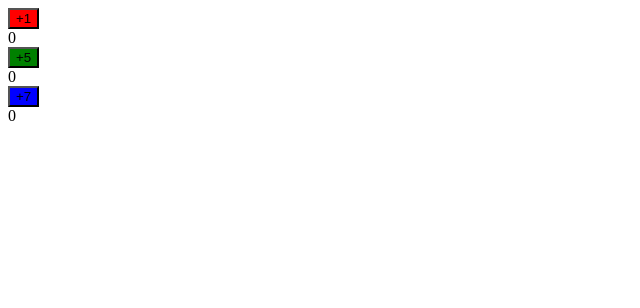
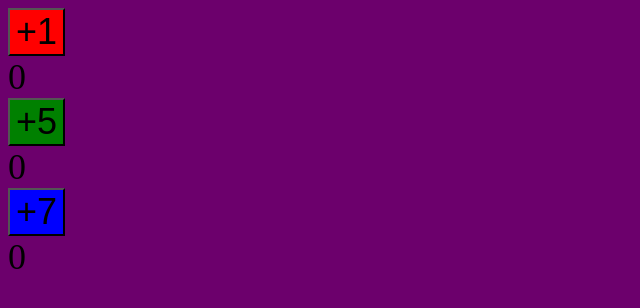
Before and after one commit to valensixx/react_core_conceps, a React (Create React App) app in the folder my-app/: page / in a window 1280 px wide. Shown: the top 308 px of the page, without its empty margins (0-640 px from the left). Built offline with nearby package versions, Linux system fonts and the light colour scheme.

Commit message:
create global.css and import it

```diff
--- a/my-app/src/index.js
+++ b/my-app/src/index.js
@@ -1,6 +1,7 @@
 import React from 'react';
 import ReactDOM  from 'react-dom';
 import App from './components/App';
+import './styles/global.css';
 
 const reactContentRoot = document.getElementById('root');
 
--- /dev/null
+++ b/my-app/src/styles/global.css
@@ -0,0 +1,4 @@
+*{
+    background-color: rgb(108, 0, 108);
+    font-size: 1.5rem;
+}
```
